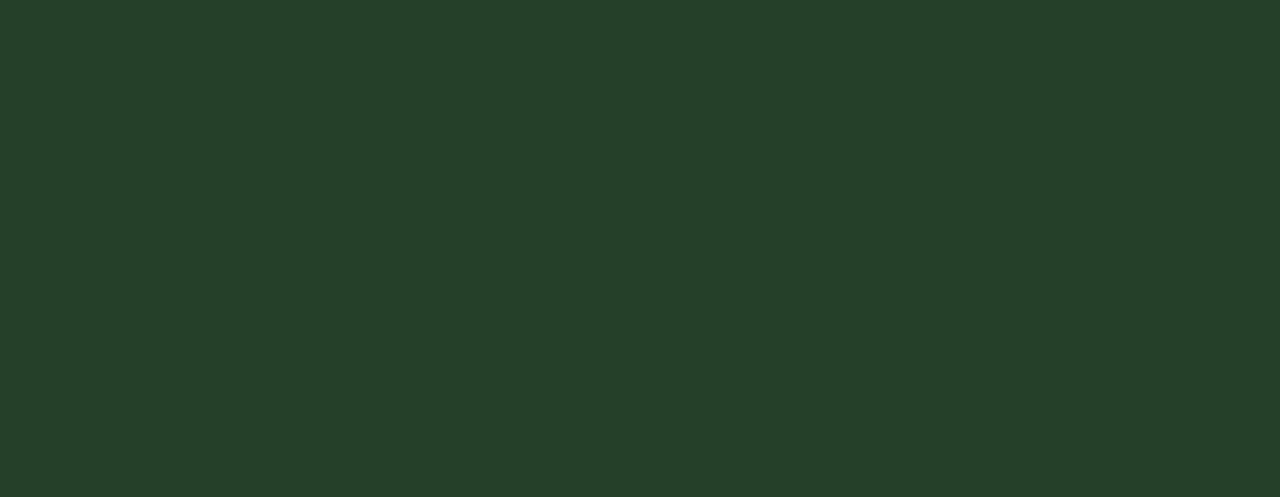
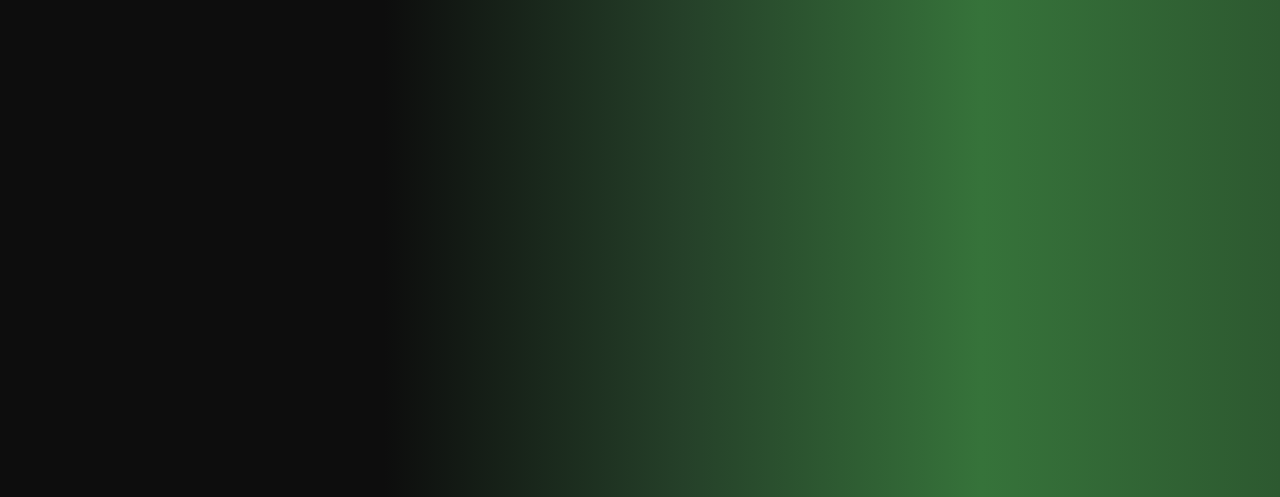
Before and after one commit to 01devjhonatansilva/inovar-marcenaria-definitivo, a plain HTML site: page index.html in a window 1280 px wide. Shown: the top 497 px of the page. Drawn offline with Linux system fonts and the light colour scheme.

Commit message:
atualizar

```diff
--- a/style.css
+++ b/style.css
@@ -13,7 +13,7 @@ header{
    max-height: 100%;
    height: 500px;
    text-align: center;
-   background-color: #254029;
+   background-image: linear-gradient(to right, #0D0D0D 30%,#254029,#36733A,#2D5930 );
 
 
 }
```
